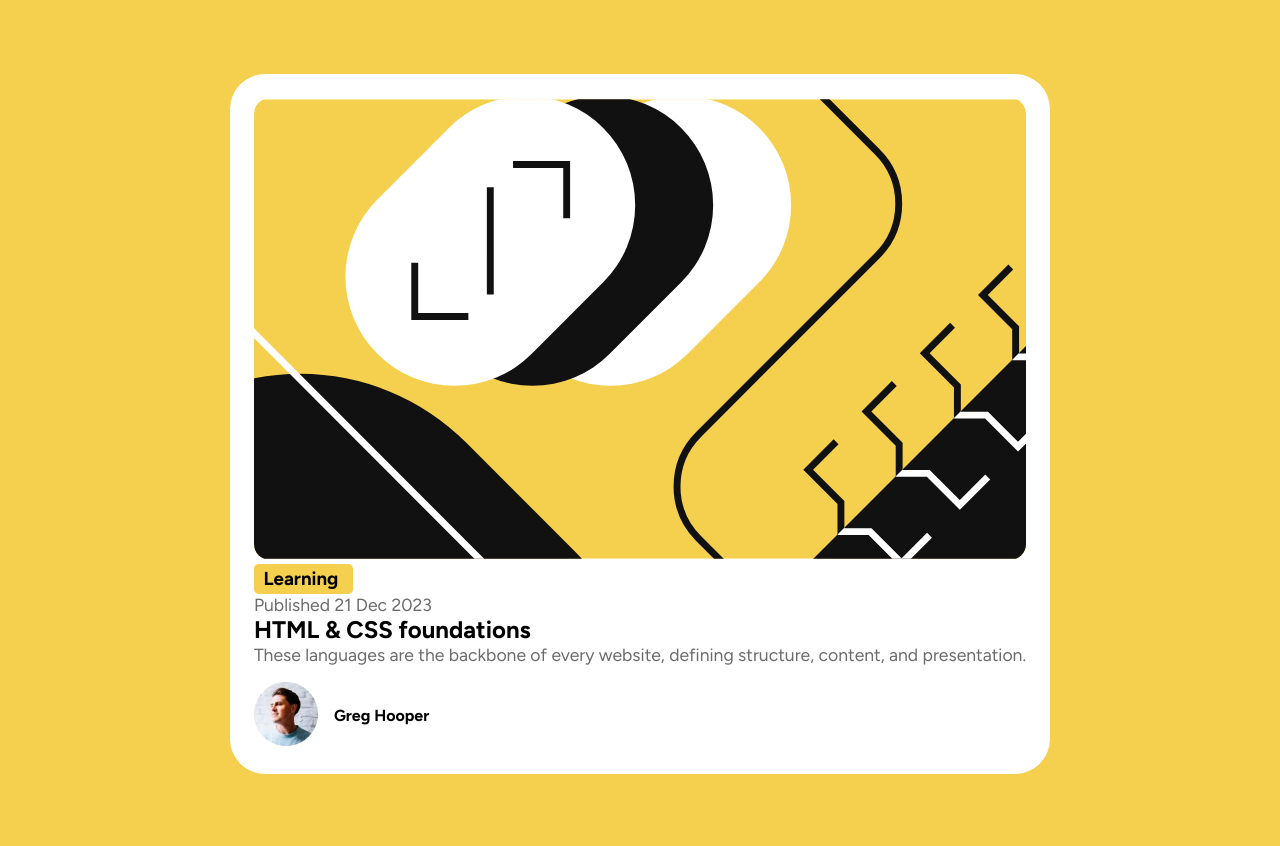
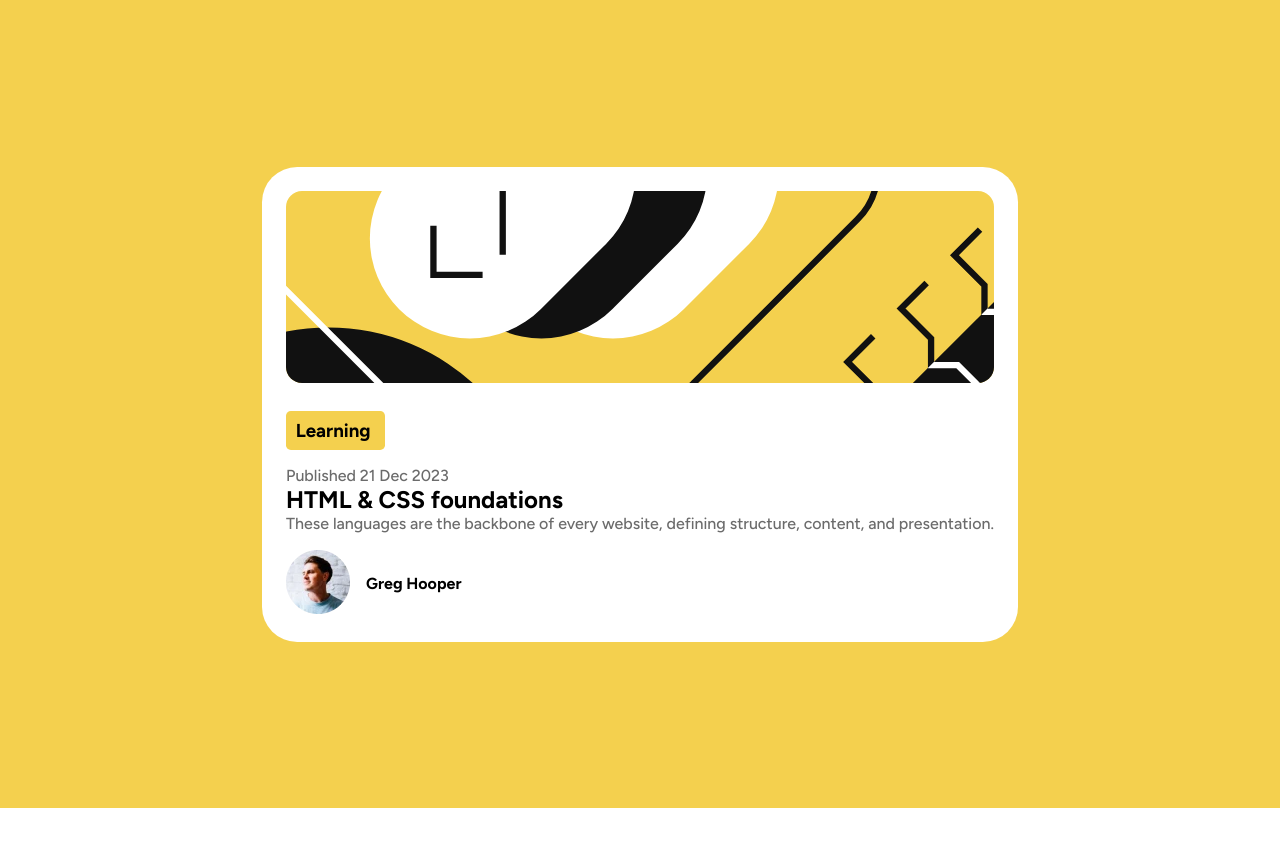
Before and after one commit to Nwaugojohnson/Frontend-Mentor-Blog-Preview-Card, a plain HTML site: page index.html in a window 1280 px wide. After the commit the page ends 808 px from the top, so only its background shows below. Drawn offline with Linux system fonts and the light colour scheme.

Commit message:
features: changes made

```diff
--- a/index.html
+++ b/index.html
@@ -32,9 +32,6 @@
 
 <body class="font-figtree">
   <main>
-    <div class="contents-shadow">
-      <div class="content-shadow"></div>
-    </div>
     <div class="contents">
       <div class="img">
         <img src="./assets/images/illustration-article.svg" alt="image">
--- a/style.css
+++ b/style.css
@@ -14,7 +14,7 @@
 .font-figtree {
   font-family: "Figtree", serif;
   font-optical-sizing: auto;
-  font-weight: 400;
+  font-weight: 500;
   font-style: normal;
 }
 
@@ -23,7 +23,7 @@ main {
   display: flex;
   justify-content: center;
   align-items: center;
-  min-height: 100vh;
+  min-height: 95vh;
   padding: 1.5rem;
 }
 
@@ -33,21 +33,27 @@ main {
   border-radius: 2.2rem;
 }
 
+.img > img {
+    height: 24vh;
+    object-fit: cover;
+    margin-bottom: 1.5rem;
+}
+
 .img img {
   border-radius: 1rem;
   width: 100%;
-  height: 40%;
 }
 
 .content h3 {
   background-color: var(--color-background);
   width: 5rem;
-  padding: 0.2rem 0.6rem;
+  padding: 0.5rem 0.6rem;
   border-radius: 0.3rem;
+  margin-bottom: 1rem;
 }
 
 .content p {
-    font-size: 1.1rem;
+    font-size: 1rem;
     color: var(--color-text-gray-500);
 }
 
```
